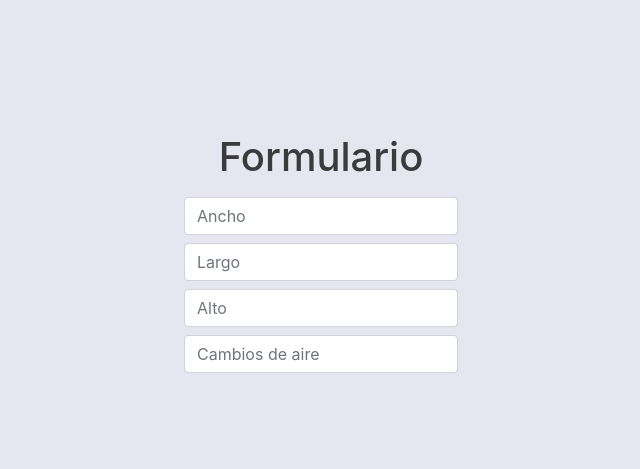
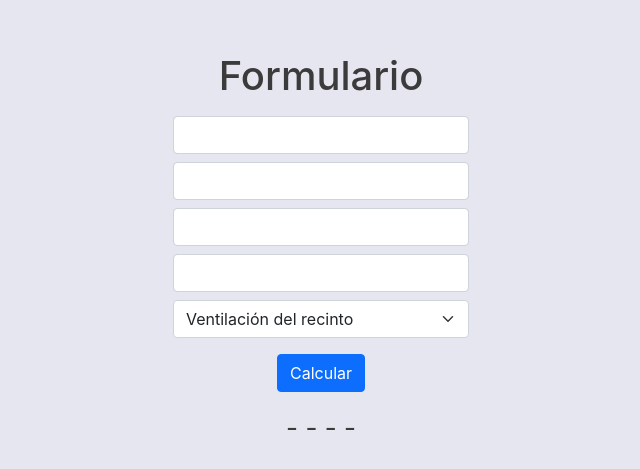
Before and after one commit to teootoledo/co2calculator, a React (Create React App) app: page / in a window 1280 px wide. Shown: the part 143-612 px from the top of the page, without its empty margins (319-959 px from the left). Built offline with nearby package versions, Linux system fonts and the light colour scheme.

Commit message:
Topandome con errores

```diff
--- a/src/components/Calculadora.js
+++ b/src/components/Calculadora.js
@@ -1,18 +1,96 @@
-//Importo react
-import React, {useState, Fragment} from 'react';
+import React, { useState } from "react";
+import PropTypes from "prop-types";
 
-const Calculadora = () => {
+const roomMeasures = {
+  width: "",
+  height: "",
+  length: "",
+  airChanges: "",
+};
 
-    const [numero, setNumero] = useState(0); //nombre, f = uS(numero de inicio)
+const CadrForm = ({ change }) => {
+  const [state, setState] = useState(roomMeasures);
 
-    const aumentar = () => {setNumero(numero+1);}
+  const handleChange = (e) => {
+    let { value, name } = e.target;
+    if (value > 999) {
+      value = 999;
+    }
+    const date = new Date().toLocaleString().split(",")[0];
+    setState({
+      ...state,
+      [name]: value,
+      date,
+    });
+  };
 
-    return (
-        <Fragment>
-            <h3>Calculadora de CO2 y filtros HEPA {numero}</h3>
-            <button onClick={aumentar} className='btn-primary' >Aumentar</button>
-        </Fragment>
-        );
-}
+  const handleSubmit = () => {
+    change(state);
+    setState(roomMeasures);
+  };
 
-export default Calculadora;
+  return (
+    <>
+      <div className="row">
+        <div className="col m4 s12">
+          <label htmlFor="weight">Profundidad (en mts)</label>
+          <input
+            id="width"
+            name="width"
+            type="number"
+            min="1"
+            max="999"
+            placeholder="3"
+            value={state.width}
+            onChange={handleChange}
+          />
+        </div>
+
+        <div className="col m4 s12">
+          <label htmlFor="height">Altura (en mts)</label>
+          <input
+            id="height"
+            name="height"
+            type="number"
+            min="1"
+            max="999"
+            placeholder="176"
+            value={state.height}
+            onChange={handleChange}
+          />
+        </div>
+
+        <div className="col m4 s12">
+          <label htmlFor="height">Largo (en mts)</label>
+          <input
+            id="length"
+            name="length"
+            type="number"
+            min="1"
+            max="999"
+            placeholder="176"
+            value={state.length}
+            onChange={handleChange}
+          />
+        </div>
+      </div>
+      <div className="center">
+        <button
+          id="calc-btn"
+          className="calculate-btn"
+          type="button"
+          disabled={
+            state.height === "" || state.width === "" || state.length === ""
+          }
+          onClick={handleSubmit}
+        >
+          Calcular
+        </button>
+      </div>
+    </>
+  );
+};
+CadrForm.propTypes = {
+  change: PropTypes.func.isRequired,
+};
+export default CadrForm;
--- a/src/components/RoomVolume.js
+++ b/src/components/RoomVolume.js
@@ -1,57 +1,115 @@
-import React, { Fragment } from "react";
+import React, { Fragment, useState } from "react";
 import { useForm } from "react-hook-form";
 
 const RoomVolume = () => {
   const { register, errors, handleSubmit } = useForm();
 
-  const onSubmit = (data) => {
-    console.log(data);
+  const [Altura, setAltura] = useState();
+  const [Ancho, setAncho] = useState();
+  const [Largo, setLargo] = useState();
+  const [Volumen, setVolumen] = useState();
+  const [CambiosAire, setCambiosAire] = useState();
+  const [Ventilacion, setVentilacion] = useState();
+  const [Cadr, setCadr] = useState();
+
+  const onSubmit = (e) => {
+    setVolumen(Ancho * Largo * Altura);
+    const resultado = Volumen * (CambiosAire - Ventilacion);
+    setCadr(resultado);
+    console.log(Cadr);
   };
+
   return (
     <Fragment>
       <h1>Formulario</h1>
-      <form>
+      <form onSubmit={onSubmit}>
         <input
           name="ancho"
-          placeholder="Ancho"
+          onChange={(e) => {
+            const opcion = e.target.value;
+            setAncho(opcion);
+          }}
+          className="form-control my-2"
           type="number"
-          className="form-control my-2"
           ref={register({
             required: { value: true, message: "Ancho obligatorio" },
-            minLength: { value: 1, message: "Mínimo un dígito" },
           })}
         />
+        <span className="text-danger text-small d-block mb-2">
+          {errors?.ancho?.message}
+        </span>
         <input
           name="largo"
-          placeholder="Largo"
+          onChange={(e) => {
+            const opcion = e.target.value;
+            setLargo(opcion);
+          }}
+          className="form-control my-2"
           type="number"
-          className="form-control my-2"
           ref={register({
             required: { value: true, message: "Largo obligatorio" },
-            minLength: { value: 1, message: "Mínimo un dígito" },
           })}
         />
+        <span className="text-danger text-small d-block mb-2">
+          {errors?.largo?.message}
+        </span>
         <input
           name="alto"
-          placeholder="Alto"
+          onChange={(e) => {
+            const opcion = e.target.value;
+            setAltura(opcion);
+          }}
+          className="form-control my-2"
           type="number"
-          className="form-control my-2"
           ref={register({
             required: { value: true, message: "Alto obligatorio" },
-            minLength: { value: 1, message: "Mínimo un dígito" },
           })}
         />
+        <span className="text-danger text-small d-block mb-2">
+          {errors?.alto?.message}
+        </span>
         <input
           name="cambiosAire"
-          placeholder="Cambios de aire"
+          onChange={(e) => {
+            const opcion = e.target.value;
+            setCambiosAire(opcion);
+          }}
+          className="form-control my-2"
           type="number"
-          className="form-control my-2"
           ref={register({
-            required: { value: true, message: "Ancho obligatorio" },
-            minLength: { value: 1, message: "Mínimo un dígito" },
+            required: {
+              value: true,
+              message: "Cantidad de cambios de aire obligatoria",
+            },
           })}
         />
+        <span className="text-danger text-small d-block mb-2">
+          {errors?.cambiosAire?.message}
+        </span>
+
+        <select
+          name="ventilacion"
+          class="form-select"
+          aria-label="Default select example"
+          onChange={(e) => {
+            const opcion = e.target.value;
+            setVentilacion(opcion);
+          }}
+        >
+          <option selected>Ventilación del recinto</option>
+          <option value="0.5">Mala ventilación</option>
+          <option value="1">Ventilación baja</option>
+          <option value="1.5">Normal de colegio</option>
+          <option value="3">Buena ventilación</option>
+          <option value="4">Ventilación mejorada con sistema</option>
+        </select>
+        <button type="submit" className="btn btn-primary my-3">
+          Calcular
+        </button>
       </form>
+      <p>
+        {Ancho} - {Largo} - {Altura} - {CambiosAire} - {Ventilacion}
+      </p>
     </Fragment>
   );
 };
```
Also changed, not shown: src/components/Binario.js (added, +63 -0 lines).
